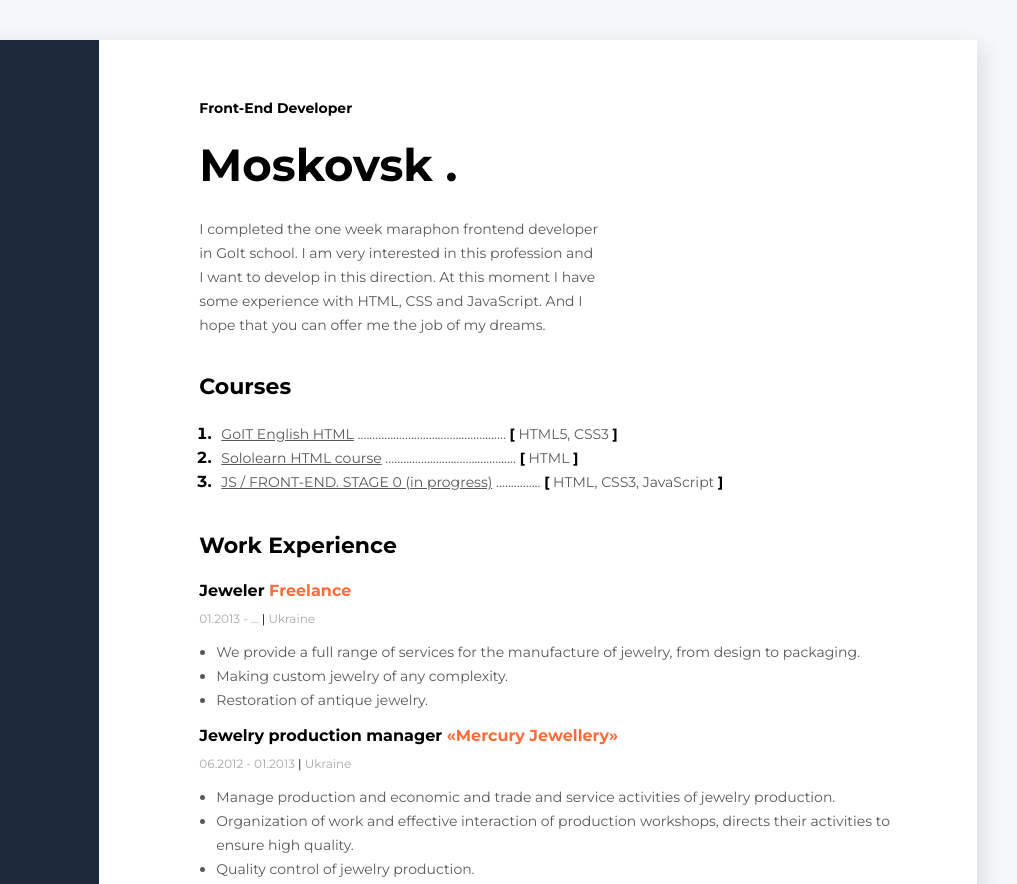
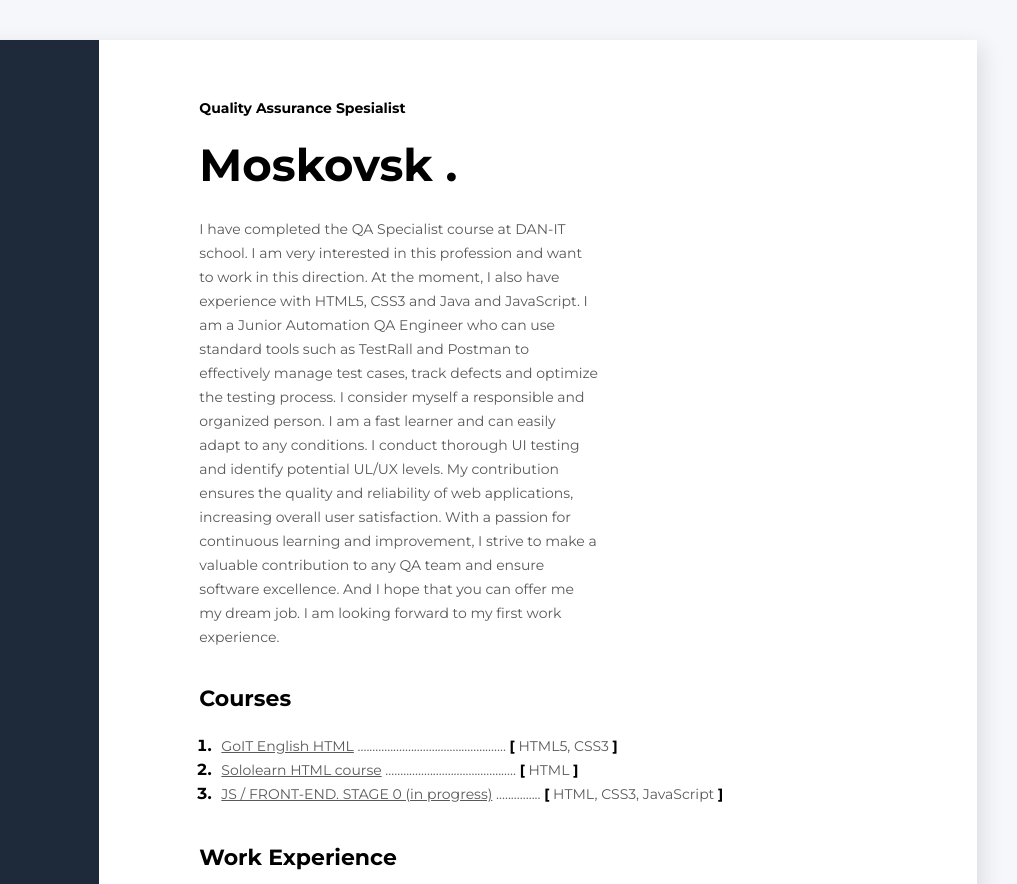
Before and after one commit to AlexMoskovskyi/rsschool-cv-old, a plain HTML site: page index.html in a window 1280 px wide. Shown: the top 884 px of the page, 263-1280 px from the left. Drawn offline with Linux system fonts and the light colour scheme.

Commit message:
Update index.html

```diff
--- a/index.html
+++ b/index.html
@@ -26,11 +26,21 @@
                 <!-- text-intro section-->
                 <div class="text-intro_section">
 
-                    <h2 class="about_me_profession">Front-End Developer</h2>
+                    <h2 class="about_me_profession">Quality Assurance Spesialist</h2>
                     <h1 class="about_me_name"> <span id = 'dynamic-text'></span> .</h1>
 
 
-                    <p class="about_me_description">I completed the one week maraphon frontend developer in GoIt school. I am very interested in this profession and I want to develop in this direction. At this moment I have some experience with HTML, CSS and JavaScript. And I hope that you can offer me the job of my dreams. </p>
+                    <p class="about_me_description">I have completed the QA Specialist course at DAN-IT school.
+                        I am very interested in this profession and want to work in this direction.
+                        At the moment, I also have experience with HTML5, CSS3 and Java and JavaScript.
+                        I am a Junior Automation QA Engineer who can use standard tools such as TestRall
+                        and Postman to effectively manage test cases, track defects and optimize the testing process.
+                        I consider myself a responsible and organized person. I am a fast learner and can easily adapt to any conditions.
+                        I conduct thorough UI testing and identify potential UL/UX levels.
+                        My contribution ensures the quality and reliability of web applications, increasing overall user satisfaction.
+                        With a passion for continuous learning and improvement, I strive to make a valuable contribution to any
+                        QA team and ensure software excellence. And I hope that you can offer me my dream job.
+                        I am looking forward to my first work experience. </p>
                 </div>
 
                 <!-- courses section-->
```
